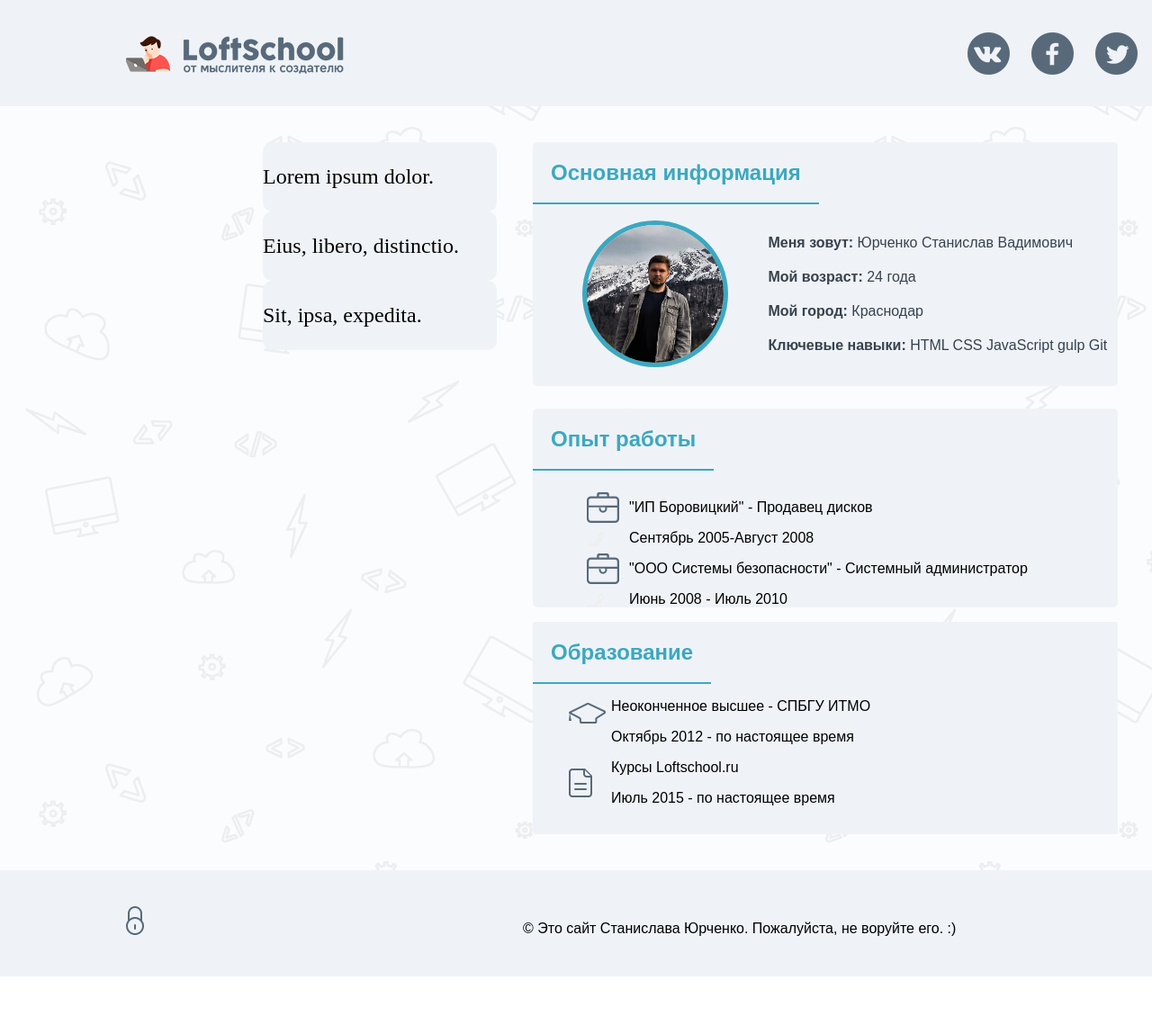
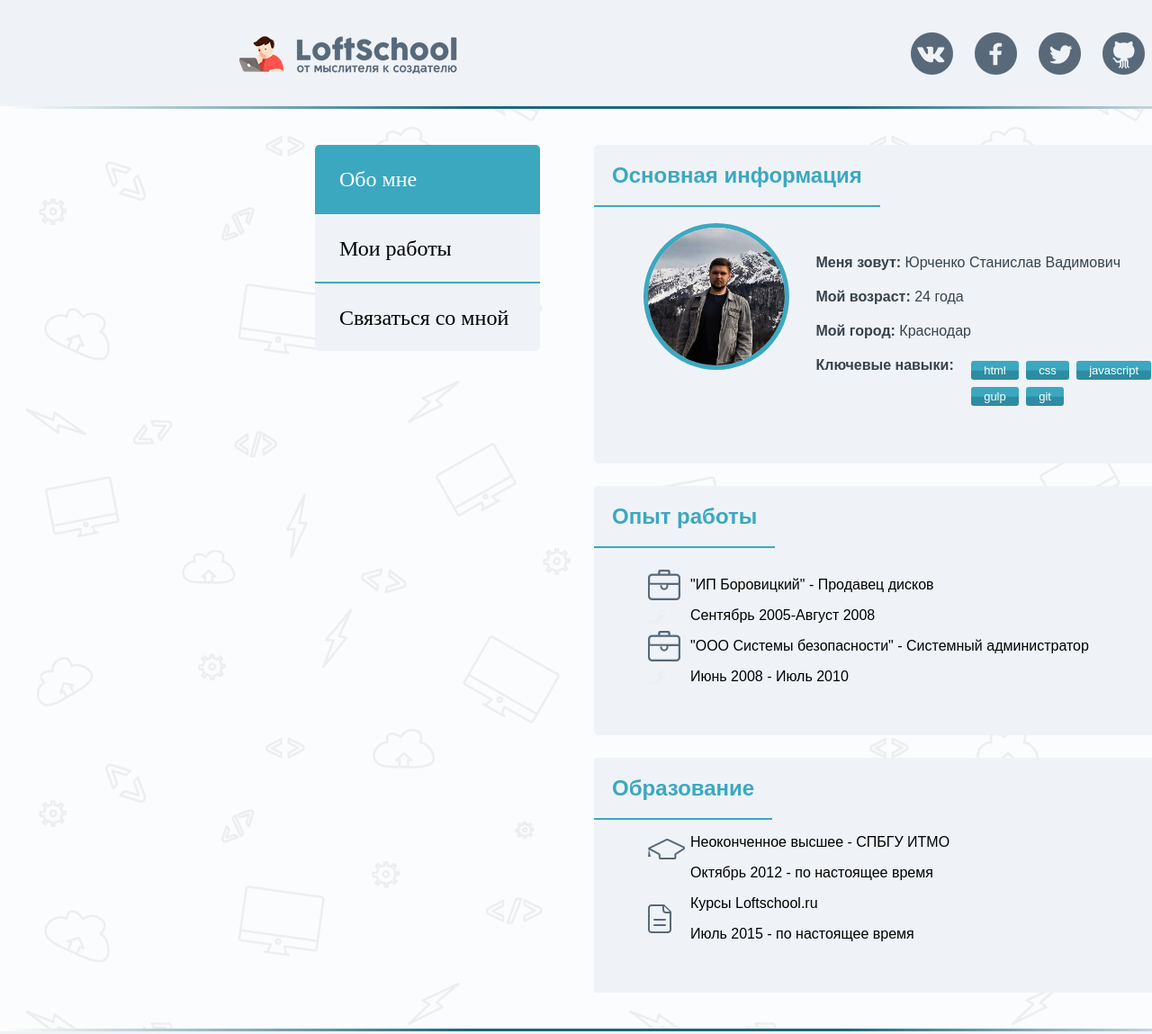
Before and after one commit to yurchenkosv/loft-workflow-1, a website: page index.html in a window 1280 px wide. Shown: the top 1149 px of the page at 90% size. Before the commit the page ends 1085 px from the top, so only its background shows below. Drawn offline with Linux system fonts and the light colour scheme.

Commit message:
Добавлено правильное отображение скилов

```diff
--- a/css/content.css
+++ b/css/content.css
@@ -1,6 +1,7 @@
 .about{
 	background-color: #eff3f7;
 	border-radius: 5px;
+	padding-bottom: 40px;
 }
 
 .about_header{
@@ -23,8 +24,10 @@
 
 .aboutlist{
 	 display: inline-block;
-	 vertical-align: top;
 	 list-style: none;
+	 margin:0;
+	 margin-left: 25px;
+	 padding:0;
 }
 
 .bold_text{
@@ -36,10 +39,36 @@
 	color: #37424d;
 }
 
+.knowleges{
+	display: inline-block;
+	color: white;
+	border-radius: 3px;
+	font-size: 13px;
+	margin: 4px 2px;
+	padding: 3px 14px;
+		/* Permalink - use to edit and share this gradient: http://colorzilla.com/gradient-editor/#3ba8c0+47,2e8ca2+55 */
+	background: rgb(59,168,192); /* Old browsers */
+	background: -moz-linear-gradient(top,  rgba(59,168,192,1) 47%, rgba(46,140,162,1) 55%); /* FF3.6+ */
+	background: -webkit-gradient(linear, left top, left bottom, color-stop(47%,rgba(59,168,192,1)), color-stop(55%,rgba(46,140,162,1))); /* Chrome,Safari4+ */
+	background: -webkit-linear-gradient(top,  rgba(59,168,192,1) 47%,rgba(46,140,162,1) 55%); /* Chrome10+,Safari5.1+ */
+	background: -o-linear-gradient(top,  rgba(59,168,192,1) 47%,rgba(46,140,162,1) 55%); /* Opera 11.10+ */
+	background: -ms-linear-gradient(top,  rgba(59,168,192,1) 47%,rgba(46,140,162,1) 55%); /* IE10+ */
+	background: linear-gradient(to bottom,  rgba(59,168,192,1) 47%,rgba(46,140,162,1) 55%); /* W3C */
+	filter: progid:DXImageTransform.Microsoft.gradient( startColorstr='#3ba8c0', endColorstr='#2e8ca2',GradientType=0 ); /* IE6-9 */
+
+}
+.knowleges_wrapper{
+	display: inline-block;
+	width: 220px;
+	margin-left: 13px;
+	vertical-align: top;
+}
+
 .work{
 	background-color: #eff3f7;
 	border-radius: 5px;
 	margin-top: 25px;
+	padding-bottom: 40px;
 }
 
 .worklist{
@@ -54,7 +83,8 @@
 .study{
 	background-color: #eff3f7;
 	border-radius: 3px;
-	padding-bottom: 15px;
+	padding-bottom: 40px;
+	margin-top:25px;
 }
 
 .studylist{
@@ -63,4 +93,19 @@
 
 .studylist_item{
 	padding-left: 47px;
+	margin-left: 20px;
 }
+
+.gradient_border{
+		height  : 3px;
+		width   : 100%;
+			/* Permalink - use to edit and share this gradient: http://colorzilla.com/gradient-editor/#fffefd+0,1e687b+37,1e687b+48,1e687b+55,1e687b+67,1e687b+67,fffaff+100 */
+		background: rgb(255,254,253); /* Old browsers */
+		background: -moz-linear-gradient(left, rgba(255,254,253,1) 0%, rgba(30,104,123,1) 37%, rgba(30,104,123,1) 48%, rgba(30,104,123,1) 55%, rgba(30,104,123,1) 67%, rgba(30,104,123,1) 67%, rgba(255,250,255,1) 100%); /* FF3.6+ */
+		background: -webkit-gradient(linear, left top, right top, color-stop(0%,rgba(255,254,253,1)), color-stop(37%,rgba(30,104,123,1)), color-stop(48%,rgba(30,104,123,1)), color-stop(55%,rgba(30,104,123,1)), color-stop(67%,rgba(30,104,123,1)), color-stop(67%,rgba(30,104,123,1)), color-stop(100%,rgba(255,250,255,1))); /* Chrome,Safari4+ */
+		background: -webkit-linear-gradient(left, rgba(255,254,253,1) 0%,rgba(30,104,123,1) 37%,rgba(30,104,123,1) 48%,rgba(30,104,123,1) 55%,rgba(30,104,123,1) 67%,rgba(30,104,123,1) 67%,rgba(255,250,255,1) 100%); /* Chrome10+,Safari5.1+ */
+		background: -o-linear-gradient(left, rgba(255,254,253,1) 0%,rgba(30,104,123,1) 37%,rgba(30,104,123,1) 48%,rgba(30,104,123,1) 55%,rgba(30,104,123,1) 67%,rgba(30,104,123,1) 67%,rgba(255,250,255,1) 100%); /* Opera 11.10+ */
+		background: -ms-linear-gradient(left, rgba(255,254,253,1) 0%,rgba(30,104,123,1) 37%,rgba(30,104,123,1) 48%,rgba(30,104,123,1) 55%,rgba(30,104,123,1) 67%,rgba(30,104,123,1) 67%,rgba(255,250,255,1) 100%); /* IE10+ */
+		background: linear-gradient(to right, rgba(255,254,253,1) 0%,rgba(30,104,123,1) 37%,rgba(30,104,123,1) 48%,rgba(30,104,123,1) 55%,rgba(30,104,123,1) 67%,rgba(30,104,123,1) 67%,rgba(255,250,255,1) 100%); /* W3C */
+		filter: progid:DXImageTransform.Microsoft.gradient( startColorstr='#fffefd', endColorstr='#fffaff',GradientType=1 ); /* IE6-9 */
+}
--- a/css/main.css
+++ b/css/main.css
@@ -13,6 +13,7 @@ body{
 .logo{
 	padding-left:242px;
 	padding-top:42px;
+	margin-left: 10%;
 	background-image: url("../images/logo.png");
 	background-repeat: no-repeat;
 	float: left;
@@ -21,33 +22,33 @@ body{
 .social{
 	display: inline-block;
     float: left;
-    margin: -4px 0 0 55%;
+    margin: -4px 0 0 40%;
 }
 
 .footer{
 	background-color: #eff3f7;
-	height: 78px;
+	height: 100px;
 	width: 100%;
 	bottom: 0;
 	margin-top: 40px;
-	padding-top: 40px;
 }
 
 .enter{
-	margin-left: 10%;
+	margin-left: 30%;
+    width:21px;
     padding-top: 32px;
-    float: left;
-    width:21px;
+    margin-top: 40px;
+    display: inline-block;
 }
 
 .copy{
-	margin-left: 30%;
-	float:left;
+	display: inline-block;
+	margin-left: 234px;
 }
 
 
 .main{
-	margin: 40px 0 0 18%;
+	margin: 40px 0 0 25%;
 }
 
 .left_sidebar{
@@ -58,6 +59,6 @@ body{
 
 .content{
 	display: inline-block;
-	margin-left: 40px;
+	margin-left: 60px;
 	width:650px;
 }
--- a/css/navigation.css
+++ b/css/navigation.css
@@ -1,29 +1,47 @@
 .nav{
-	width:300px;
+	width:250px;
 }
 
 .navig {
 	list-style: none;
 	list-style-type: none;
+	background-color: #eff3f7;
+	padding: 0;
 	margin: 0 auto;
+	border-radius: 5px;
 }
-
-.navig li{
-	min-height: 50px;
-	padding-top:25px;
-	background-color: #eff3f7;
-	border-radius: 10px;
-	border-bottom: 2px solid #eff3f7;
-}
-
-.navig li:hover{
-	color: #3ba8c0;
-}
-
 
 .navig a{
 	text-decoration: none;
 	font-family: Arial Helvetica sans-serif;
 	font-size: 24px;
 	color: black;
+	border-bottom: 2px solid #3ba8c0;
+	display: block;
 }
+
+.navig a:last-child{
+	border-bottom: none;
+}
+
+.navig a:first-child{
+	background-color: #3ba8c0;
+	color: white;
+	border-radius: 5px 5px 0 0px;
+}
+.navig a:first-child:hover{
+	color: white;
+}
+
+.navig a:hover{
+	color: #3ba8c0;
+}
+
+.navig_item{
+	min-height: 50px;
+	padding: 25px 0 0 27px;
+}
+
+.no_border{
+	border-bottom:
+}
--- a/css/sprites.css
+++ b/css/sprites.css
@@ -1,5 +1,5 @@
 
-div.social a{
+.social a{
     margin-right: 24px;
     padding-left: 47px;
     padding-bottom: 30px;
--- a/index.html
+++ b/index.html
@@ -19,13 +19,14 @@
 			<a href="http://github.com"></a>
 		</div>
 	</header>
+	<div class="gradient_border"></div>
 	<div class="main">
 		<div class="left_sidebar">
 			<div class="nav">
 				<ul class="navig">
-					<a href="#"><li>Lorem ipsum dolor.</li></a>
-					<a href="#"><li>Eius, libero, distinctio.</li></a>
-					<a href="#"><li>Sit, ipsa, expedita.</li></a>
+					<a href="#"><li class="navig_item">Обо мне</li></a>
+					<a href="#"><li class="navig_item">Мои работы</li></a>
+					<a href="#"><li class="navig_item">Связаться со мной</li></a>
 				</ul>
 			</div>
 			<div class="contacts"></div>
@@ -50,12 +51,15 @@
 						</li>
 						<li class="aboutlist_item">
 							<span class="bold_text">Ключевые навыки:</span>
-							<span class="knowleges">HTML</span>
-							<span class="knowleges">CSS</span>
-							<span class="knowleges">JavaScript</span>
-							<span class="knowleges">gulp</span>
-							<span class="knowleges">Git</span>
+								<div class="knowleges_wrapper">
+								<div class="knowleges">html</div>
+								<div class="knowleges">css</div>
+								<div class="knowleges">javascript</div>
+								<div class="knowleges">gulp</div>
+								<div class="knowleges">git</div>
+							</div>
 						</li>
+
 					</ul>
 				</div>
 			</div>
@@ -88,9 +92,9 @@
 		</div>
 	</div>
 	<footer class="footer">
+	<div class="gradient_border"></div>
 		<div class="enter"></div>
-		<div class="copy">
-			<p> &copy Это сайт Станислава Юрченко. Пожалуйста, не воруйте его. :)</p>
+			<p class="copy"> &copy Это сайт Станислава Юрченко. Пожалуйста, не воруйте его. :)</p>
 		</div>
 	</footer>
 </body>
```
Also changed, not shown: 2 other files.
